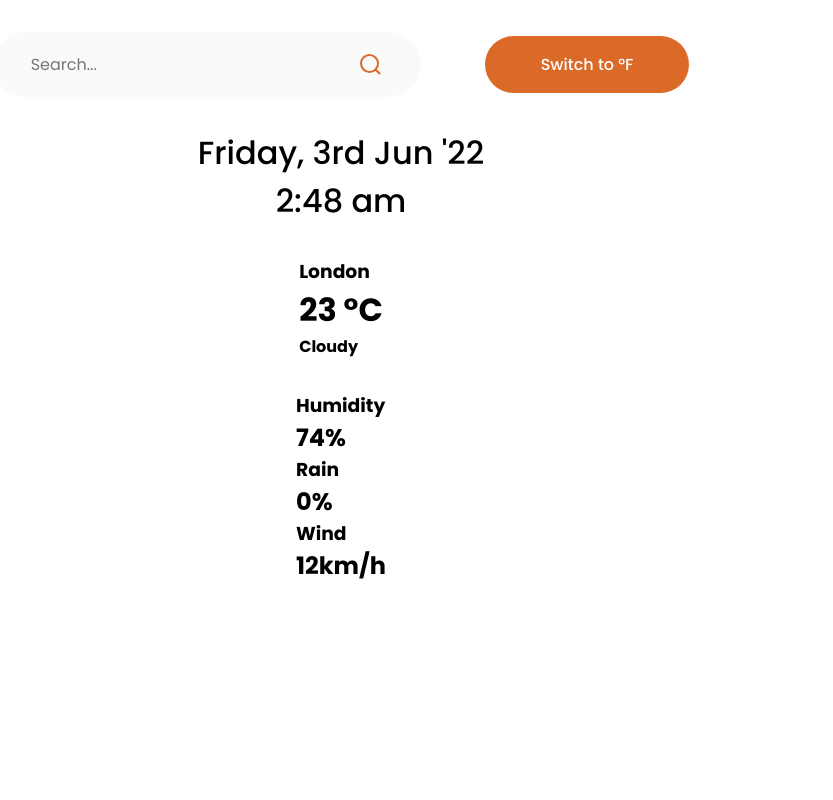
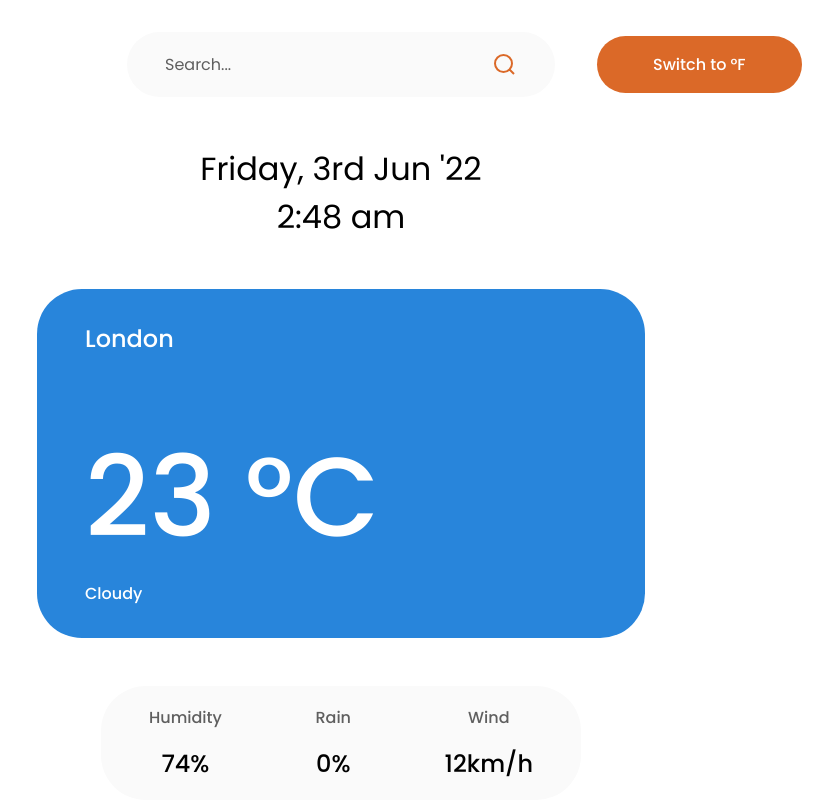
Before and after one commit to ADjoudi/weather, a plain HTML site: page index.html in a window 1280 px wide. Shown: the whole page, without its empty margins (299-1132 px from the left). Drawn offline with Linux system fonts and the light colour scheme.

Commit message:
done with interface

```diff
--- a/index.html
+++ b/index.html
@@ -9,11 +9,11 @@
   </head>
   <body>
     <header>
+      <button>Switch to °F</button>
       <div class="search">
         <input type="text" id="searched" placeholder="Search..." />
         <img src="./resources/search.svg" alt="Search" />
       </div>
-      <button>Switch to °F</button>
     </header>
     <div class="date">
       <h2>
--- a/style.css
+++ b/style.css
@@ -2,6 +2,7 @@
 
 :root {
   --grey-bg: #fafafa;
+  --grey: #5f5f5f;
   --accent: #db6928;
   --white: #ffffff;
   --blue: #2885db;
@@ -22,7 +23,7 @@ body {
   flex-direction: column;
   align-items: center;
   justify-content: start;
-  gap: 2rem;
+  gap: 3rem;
 }
 
 body header {
@@ -30,12 +31,14 @@ body header {
   width: 100%;
   display: flex;
   align-items: center;
-  justify-content: center;
+  justify-content: space-around;
   gap: 4rem;
   margin-top: 2rem;
 }
 
 header button {
+  position: absolute;
+  left: 70%;
   background-color: var(--accent);
   color: var(--white);
   padding: 1.01rem 3.5rem;
@@ -58,6 +61,7 @@ header .search {
 .search input,
 input::placeholder {
   border: none;
+  color: var(--grey);
   background-color: var(--grey-bg);
   font-size: 1rem;
 }
@@ -66,7 +70,64 @@ input::placeholder {
 }
 
 .date h2 {
-  font-weight: 500;
+  font-weight: 400;
   font-size: 2rem;
   text-align: center;
 }
+
+.main {
+  background-color: var(--blue);
+  width: 32rem;
+  height: 20rem;
+  border: none;
+  border-radius: 2.8rem;
+  color: var(--white);
+  display: flex;
+  flex-direction: column;
+  align-items: start;
+  justify-content: center;
+  padding: 2rem 3rem;
+}
+.main h3,
+h1,
+h4 {
+  font-weight: 500;
+}
+
+.main h3 {
+  font-size: 1.5rem;
+  margin-bottom: auto;
+}
+
+.main h1 {
+  font-size: 7rem;
+}
+
+.secondary {
+  width: 24rem;
+  height: 8rem;
+  padding: 0rem 3rem;
+  border: none;
+  border-radius: 2.8rem;
+  background-color: var(--grey-bg);
+  display: flex;
+  align-items: center;
+  justify-content: space-between;
+}
+
+.block {
+  display: flex;
+  flex-direction: column;
+  gap: 1rem;
+  align-items: center;
+  justify-content: start;
+}
+.block h3 {
+  font-weight: 500;
+  font-size: 16px;
+  color: var(--grey);
+}
+.block h2 {
+  font-weight: 500;
+  font-size: 1.5rem;
+}
```
